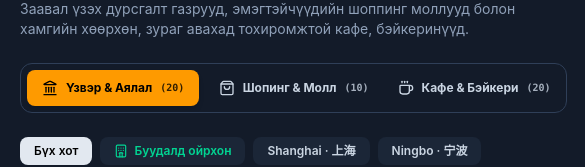
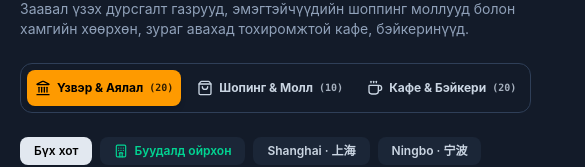
Before and after one commit to devMuuguu/ningbo_travel, a Vue app: page /attractions in a window 390 px wide. Shown: the part 463-630 px from the top of the page, 585 px wide, since content can reach past the window. Built offline with nearby package versions, Linux system fonts and the light colour scheme.

Commit message:
Let AttractionsView category tabs shrink to fit instead of scrolling

```diff
--- a/src/views/AttractionsView.vue
+++ b/src/views/AttractionsView.vue
@@ -13,7 +13,7 @@
     <div class="flex overflow-x-auto scrollbar-none gap-2 bg-[#131b29] p-1.5 rounded-xl border border-[#2f3f58]">
       <button
         @click="activeCategory = 'attractions'"
-        class="flex-1 min-w-[120px] shrink-0 py-2.5 px-3 rounded-lg text-xs sm:text-sm font-bold transition-all flex items-center justify-center gap-2 text-center whitespace-nowrap"
+        class="flex-1 shrink py-2.5 px-2 sm:px-3 rounded-lg text-xs sm:text-sm font-bold transition-all flex items-center justify-center gap-1.5 sm:gap-2 text-center whitespace-nowrap"
         :class="activeCategory === 'attractions' ? 'bg-amber-500 text-black shadow-md' : 'text-slate-300 hover:text-white hover:bg-[#1b2637]'"
       >
         <Landmark class="w-4 h-4 shrink-0" />
@@ -23,7 +23,7 @@
 
       <button
         @click="activeCategory = 'malls'"
-        class="flex-1 min-w-[120px] shrink-0 py-2.5 px-3 rounded-lg text-xs sm:text-sm font-bold transition-all flex items-center justify-center gap-2 text-center whitespace-nowrap"
+        class="flex-1 shrink py-2.5 px-2 sm:px-3 rounded-lg text-xs sm:text-sm font-bold transition-all flex items-center justify-center gap-1.5 sm:gap-2 text-center whitespace-nowrap"
         :class="activeCategory === 'malls' ? 'bg-amber-500 text-black shadow-md' : 'text-slate-300 hover:text-white hover:bg-[#1b2637]'"
       >
         <ShoppingBag class="w-4 h-4 shrink-0" />
@@ -33,7 +33,7 @@
 
       <button
         @click="activeCategory = 'cafes'"
-        class="flex-1 min-w-[120px] shrink-0 py-2.5 px-3 rounded-lg text-xs sm:text-sm font-bold transition-all flex items-center justify-center gap-2 text-center whitespace-nowrap"
+        class="flex-1 shrink py-2.5 px-2 sm:px-3 rounded-lg text-xs sm:text-sm font-bold transition-all flex items-center justify-center gap-1.5 sm:gap-2 text-center whitespace-nowrap"
         :class="activeCategory === 'cafes' ? 'bg-amber-500 text-black shadow-md' : 'text-slate-300 hover:text-white hover:bg-[#1b2637]'"
       >
         <Coffee class="w-4 h-4 shrink-0" />
```
